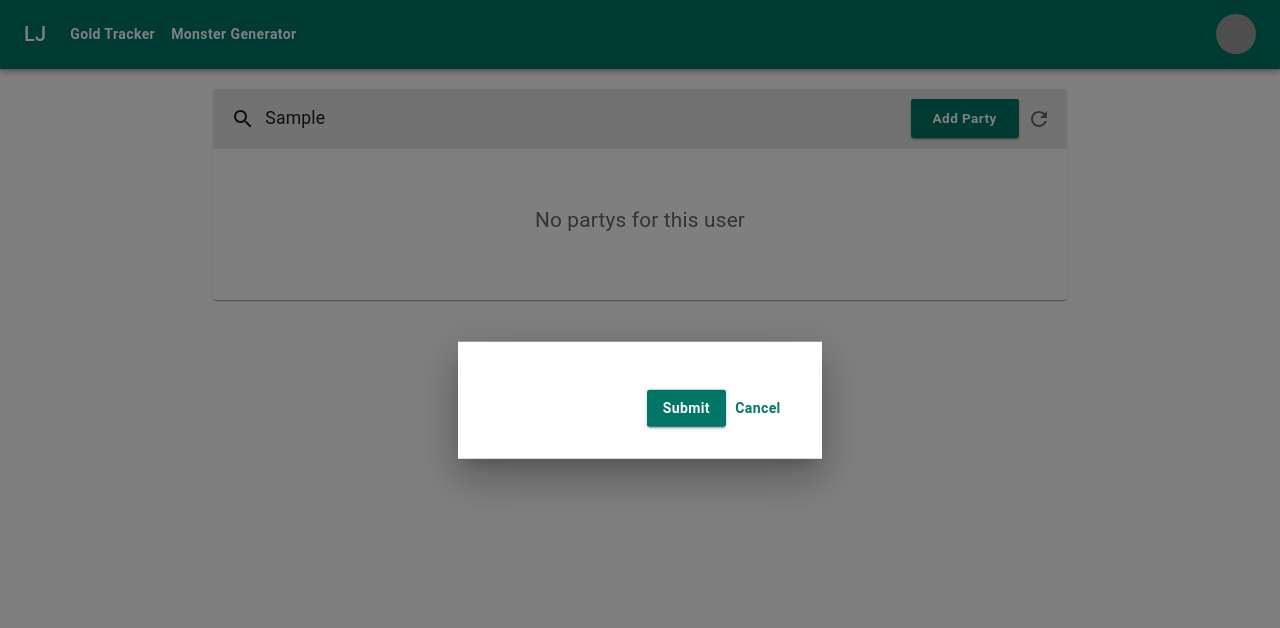
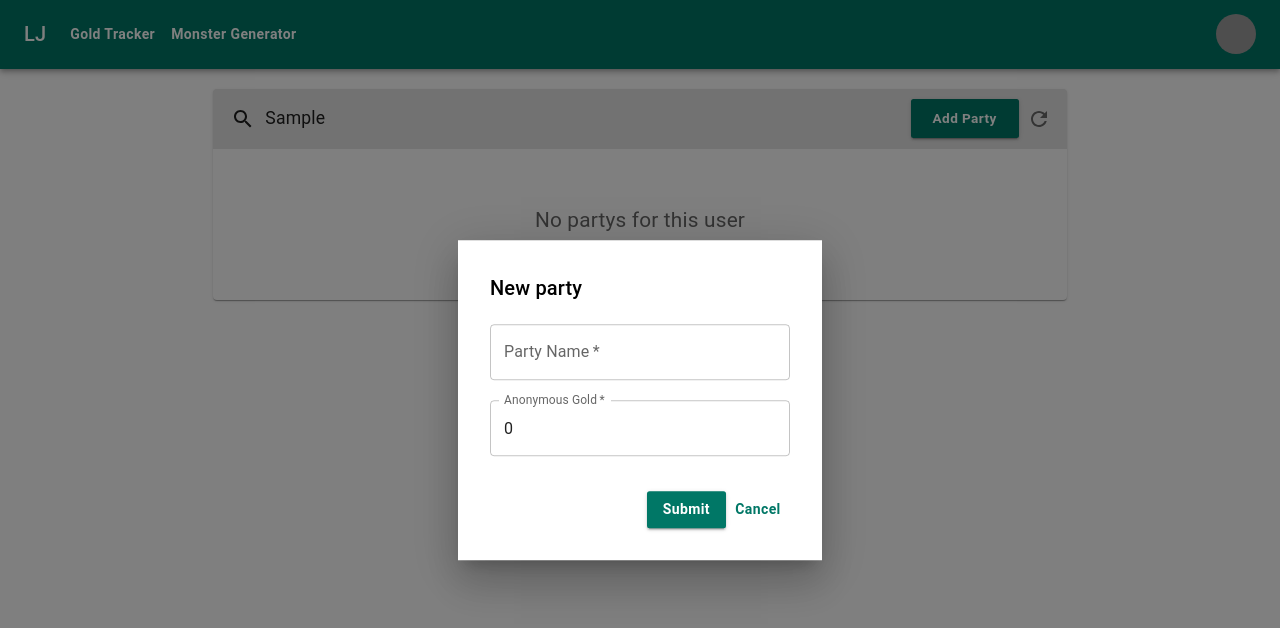
Before and after one commit to JusticeLuke/gold_tracker, a React (Create React App) app in the folder gold_tracker_ui/: page /partys in a window 1280 px wide. Both pictures are taken after typing "Sample" into the empty fields and a click on the button "Add Party". Shown: the top 628 px of the page. Built offline with nearby package versions, Linux system fonts and the light colour scheme; grey boxes are pictures that could not be loaded.

Commit message:
Add textfield inputs to modal

```diff
--- a/gold_tracker_ui/src/components/modal/NewPartyModal.tsx
+++ b/gold_tracker_ui/src/components/modal/NewPartyModal.tsx
@@ -3,8 +3,65 @@ import BasicModal from "../common/basicModal/BasicModal";
 import Box from "@mui/material/Box";
 import TextField from "@mui/material/TextField";
 
-const NewPartyModal = () => {
-  return <div>NewPartyModal</div>;
+const defaultInputValues = {
+  name: "",
+  anonGold: 0,
+};
+const NewPartyModal = ({ open, onClose, addNewParty }: any) => {
+  const [values, setValues] = useState(defaultInputValues);
+
+  const partyModalStyles = {
+    inputFields: {
+      display: "flex",
+      flexDirection: "column",
+      marginTop: "20px",
+      marginBottom: "15px",
+      ".MuiFormControl-root": {
+        marginBottom: "20px",
+      },
+    },
+  };
+
+  const handleChange = (value: any) => {
+    setValues(value);
+  };
+
+  const getContent = () => {
+    return (
+      <Box sx={partyModalStyles.inputFields}>
+        <TextField
+          placeholder="Party Name"
+          name="name"
+          label="Party Name"
+          required
+          value={values.name}
+          onChange={(event) =>
+            handleChange({ ...values, userId: event.target.value })
+          }
+        />
+        <TextField
+          placeholder="Anonymous Gold"
+          name="anonGold"
+          label="Anonymous Gold"
+          required
+          value={values.anonGold}
+          onChange={(event) =>
+            handleChange({ ...values, anonGold: event.target.value })
+          }
+        />
+      </Box>
+    );
+  };
+  return (
+    <BasicModal
+      open={open}
+      onClose={onClose}
+      title="New party"
+      subTitle=""
+      content={getContent()}
+      //validateFunction()
+    ></BasicModal>
+  );
 };
 
 export default NewPartyModal;
--- a/gold_tracker_ui/src/components/suite/PartyManager.tsx
+++ b/gold_tracker_ui/src/components/suite/PartyManager.tsx
@@ -7,7 +7,7 @@ import RefreshIcon from "@mui/icons-material/Refresh";
 import IconButton from "@mui/material/IconButton";
 import CommonButton from "../common/commonButton/CommonButton";
 import GridWrapper from "../common/gridWrapper/GridWrapper";
-import BasicModal from "../common/basicModal/BasicModal";
+import NewPartyModal from "../modal/NewPartyModal";
 
 const PartyManager = () => {
   const [open, setOpen] = useState(false);
@@ -73,7 +73,7 @@ const PartyManager = () => {
   return (
     <GridWrapper item xs={8} sx={{ margin: "auto" }}>
       <BasicCard header={getSearchHeader()} content={getContent()} />
-      <BasicModal
+      <NewPartyModal
         open={open}
         onClose={() => {
           setOpen(false);
```
